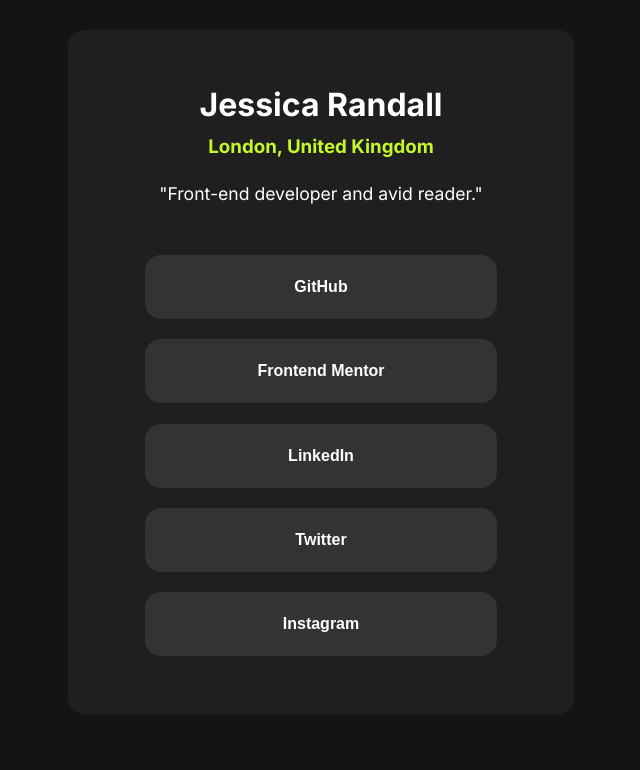
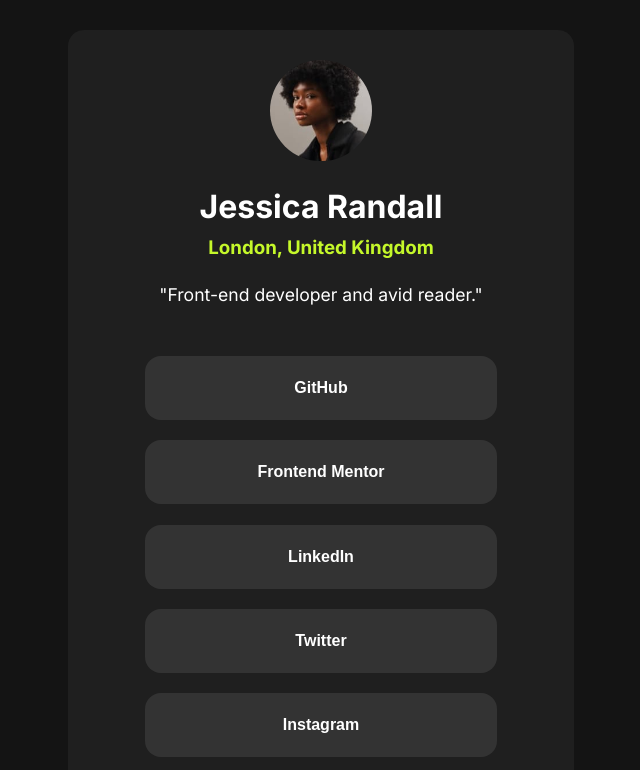
Before and after one commit to ioddgamers/social-links-profile, a plain HTML site: page index.html in a window 1280 px wide. Shown: the part 223-993 px from the top of the page, without its empty margins (319-959 px from the left). Drawn offline with Linux system fonts and the light colour scheme; the site is published under a folder, as on GitHub Pages, so addresses that start at the root find nothing.

Commit message:
Update index.html

```diff
--- a/index.html
+++ b/index.html
@@ -4,14 +4,14 @@
   <meta charset="UTF-8">
   <meta name="viewport" content="width=device-width, initial-scale=1.0"> <!-- displays site properly based on user's device -->
 
-  <link rel="icon" type="image/png" sizes="32x32" href="/favicon-32x32.png">
+  <link rel="icon" type="image/png" sizes="32x32" href="favicon-32x32.png">
   <link rel="stylesheet" href="styles.css">
   <title>Frontend Mentor | Social links profile</title>
 </head>
 <body>
   <main>
     <section class="profile">
-      <img src="/avatar-jessica.jpeg" alt="">
+      <img src="avatar-jessica.jpeg" alt="User's profile image">
 
       <h1>Jessica Randall</h1>
       <h3>London, United Kingdom</h3>
```
